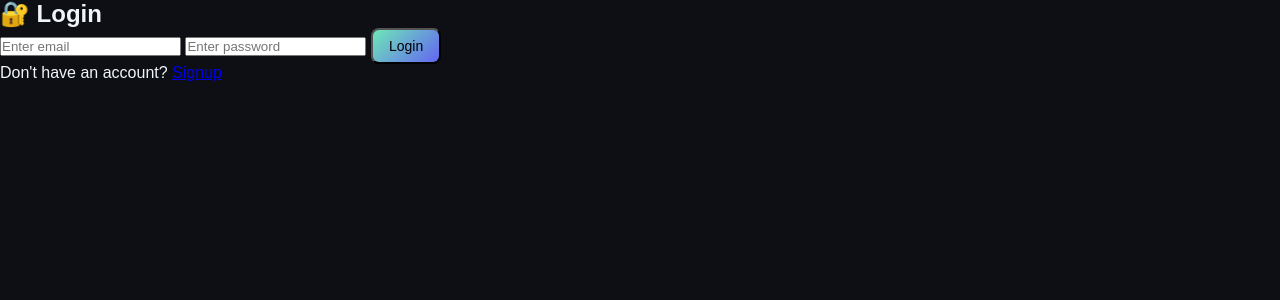
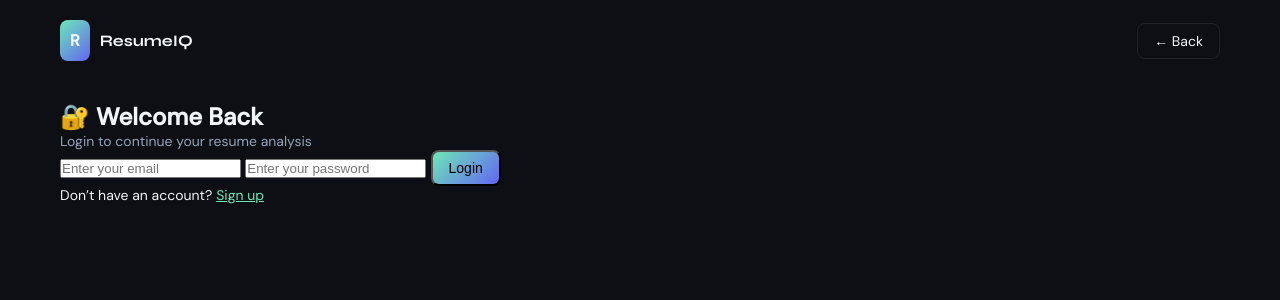
Before and after one commit to Suhas-H-N/ResumeScreener, a Flask app: page /login-page in a window 1280 px wide. Shown: the top 300 px of the page. Run offline with Flask 3, Linux system fonts and the light colour scheme.

Commit message:
Refactored login page with modern UI and improved authentication flow

```diff
--- a/templates/login.html
+++ b/templates/login.html
@@ -1,40 +1,92 @@
 <!DOCTYPE html>
 <html lang="en">
 <head>
-    <title>Login - ResumeIQ</title>
-    <link rel="stylesheet" href="{{ url_for('static', filename='style.css') }}">
+  <meta charset="UTF-8">
+  <title>Login — ResumeIQ</title>
+  <meta name="viewport" content="width=device-width, initial-scale=1.0">
+
+  <!-- Fonts -->
+  <link href="https://fonts.googleapis.com/css2?family=Syne:wght@400;700;800&family=DM+Sans:wght@300;400;500&display=swap" rel="stylesheet">
+
+  <!-- CSS -->
+  <link rel="stylesheet" href="{{ url_for('static', filename='style.css') }}">
 </head>
+
 <body>
 
-<div class="auth-page">
-    <h2>🔐 Login</h2>
+<div class="app-shell">
 
-    <input type="email" id="email" placeholder="Enter email">
-    <input type="password" id="password" placeholder="Enter password">
+  <!-- HEADER -->
+  <header class="site-header">
+    <div class="logo">
+      <span class="logo-mark">R</span>
+      <span class="logo-text">ResumeIQ</span>
+    </div>
+
+    <a href="/" class="btn btn-secondary">← Back</a>
+  </header>
+
+  <!-- LOGIN CARD -->
+  <div class="auth-page">
+
+    <h2>🔐 Welcome Back</h2>
+    <p style="color: var(--text-secondary); font-size: 14px;">
+      Login to continue your resume analysis
+    </p>
+
+    <input type="email" id="email" placeholder="Enter your email" required>
+    <input type="password" id="password" placeholder="Enter your password" required>
 
     <button onclick="login()" class="btn btn-primary">Login</button>
 
-    <p>Don't have an account? <a href="/signup-page">Signup</a></p>
+    <p style="font-size: 14px;">
+      Don’t have an account?
+      <a href="/signup-page" style="color: var(--accent);">Sign up</a>
+    </p>
+
+  </div>
+
 </div>
 
+<!-- SCRIPT -->
 <script>
-async function login(){
-    const email = document.getElementById("email").value;
-    const password = document.getElementById("password").value;
 
+async function login() {
+  const email = document.getElementById("email").value.trim();
+  const password = document.getElementById("password").value.trim();
+
+  if (!email || !password) {
+    alert("Please fill all fields");
+    return;
+  }
+
+  try {
     const res = await fetch("/login", {
-        method: "POST",
-        headers: {"Content-Type":"application/json"},
-        body: JSON.stringify({email, password})
+      method: "POST",
+      headers: {"Content-Type": "application/json"},
+      body: JSON.stringify({ email, password })
     });
 
     const data = await res.json();
-    alert(data.message || data.error);
 
-    if(res.ok){
-        window.location.href = "/";
+    if (!res.ok) {
+      alert(data.error || "Login failed");
+      return;
     }
+
+    // Save user (for welcome message)
+    localStorage.setItem("user", data.user);
+
+    alert("Login successful!");
+
+    // Redirect
+    window.location.href = "/";
+
+  } catch (err) {
+    alert("Something went wrong");
+  }
 }
+
 </script>
 
 </body>
```
